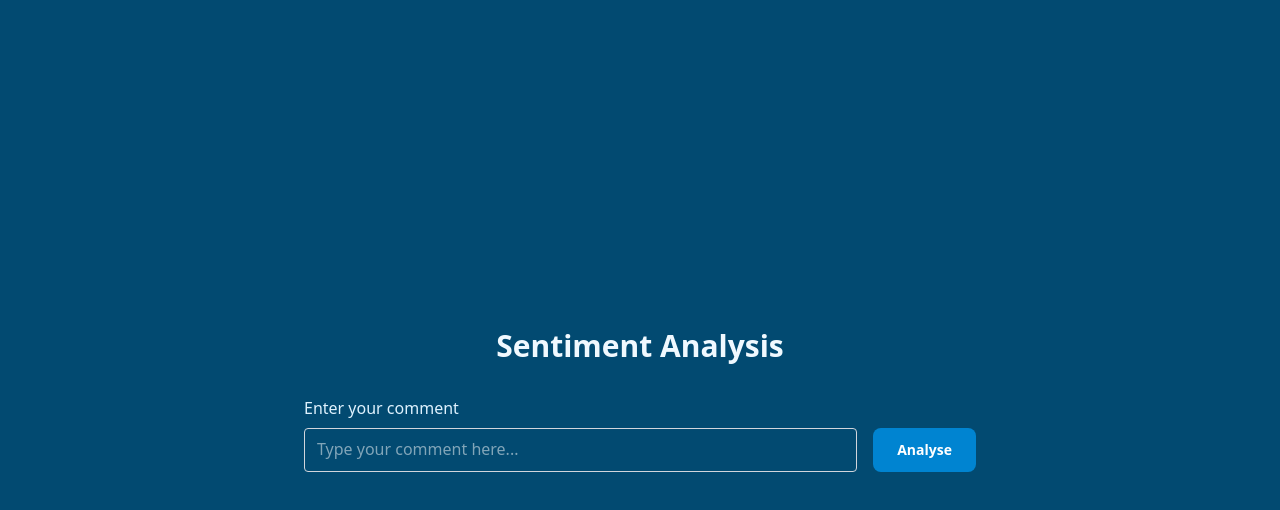
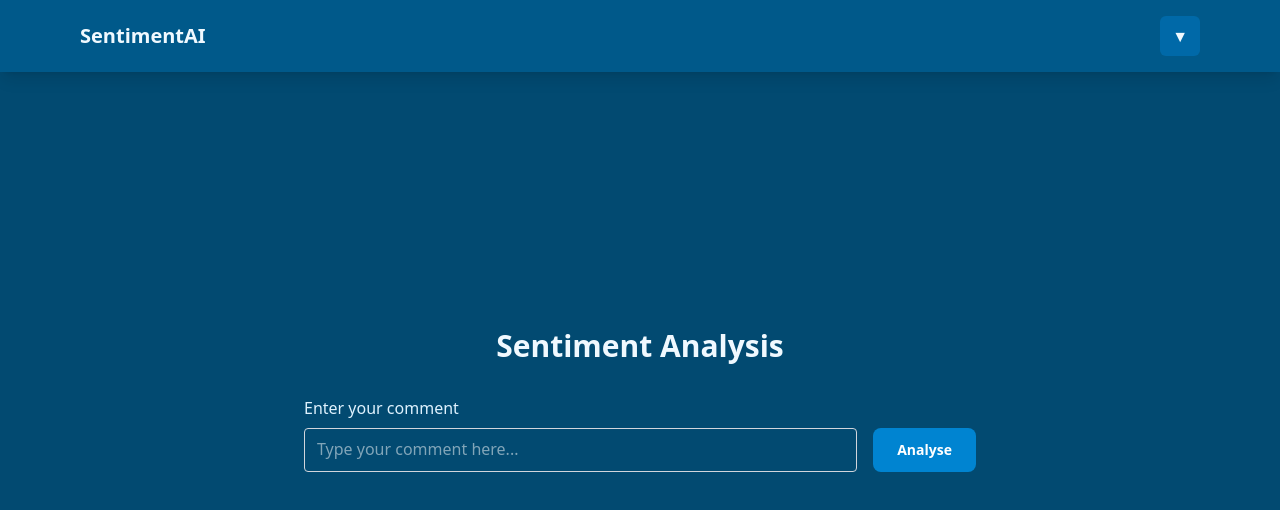
Before and after one commit to SaidaAourras/application_analyse_sentiment_avec_service_ia_externe_frontend, a Next.js app: page /sentiment in a window 1280 px wide. Shown: the top 510 px of the page. Built offline with nearby package versions, Linux system fonts and the light colour scheme; sample sign-in values are in the browser's storage.

Commit message:
button logout

```diff
--- a/src/app/auth/login/page.js
+++ b/src/app/auth/login/page.js
@@ -50,7 +50,6 @@
     try {
       if (username && password) {
         const data = await post_data({ username, password });
-
         if (data) {
           router.push("/sentiment");
         }
--- /dev/null
+++ b/src/app/auth/logout/page.js
@@ -0,0 +1,19 @@
+
+import React from 'react';
+
+// Fonction de déconnexion
+export function handleLogout() {
+    localStorage.removeItem('my_token');
+    window.location.href = '/auth/login';
+}
+
+export default function LogoutButton() {
+    return (
+        <button
+            onClick={handleLogout}
+            className="bg-red-500 hover:bg-red-600 text-white font-semibold px-6 py-2 rounded-lg transition duration-200 ease-in-out shadow-md hover:shadow-lg"
+        >
+            Logout
+        </button>
+    );
+}
--- a/src/app/sentiment/page.js
+++ b/src/app/sentiment/page.js
@@ -1,6 +1,7 @@
 "use client";
 import { useState, useEffect } from "react";
 import { useRouter } from "next/navigation";
+import { handleLogout } from "../auth/logout/page";
 
 export default function Predict() {
   const router = useRouter();
@@ -75,6 +76,47 @@
   };
 
   return (
+    <>
+      <nav className="w-full bg-sky-800 text-sky-50 py-4 fixed top-0 left-0 shadow-lg z-50">
+        <div className="max-w-6xl mx-auto px-4 flex justify-between items-center">
+          {/* Logo / Titre */}
+          <a
+            href="/"
+            className="text-xl font-bold hover:text-sky-300 transition"
+          >
+            SentimentAI
+          </a>
+
+          {/* Menu */}
+          <div className="relative group">
+            <button className="px-3 py-2 bg-sky-700 rounded-md hover:bg-sky-600 transition">
+               ▼
+            </button>
+
+            <div className="absolute hidden group-hover:block right-0 mt-2 bg-white text-gray-700 rounded-md shadow-lg min-w-[150px] overflow-hidden">
+              {/* <a
+                href="/profile"
+                className="block px-4 py-2 hover:bg-gray-100 transition"
+              >
+                Profil
+              </a> */}
+              {/* <a
+                href="/settings"
+                className="block px-4 py-2 hover:bg-gray-100 transition"
+              >
+                Paramètres
+              </a> */}
+              <button
+                onClick={handleLogout}
+                className="w-full text-left px-4 py-2 hover:bg-gray-100 transition"
+              >
+                Logout
+              </button>
+            </div>
+          </div>
+        </div>
+      </nav>
+
       <div className="flex justify-center items-center min-h-screen bg-sky-900 p-4">
         <div className="w-full max-w-2xl">
           <h1 className="text-3xl font-bold text-center text-sky-50 mb-8">
@@ -152,5 +194,6 @@
           )}
         </div>
       </div>
+    </>
   );
 }
```
Lines whose indentation alone changed are shown as unchanged.
